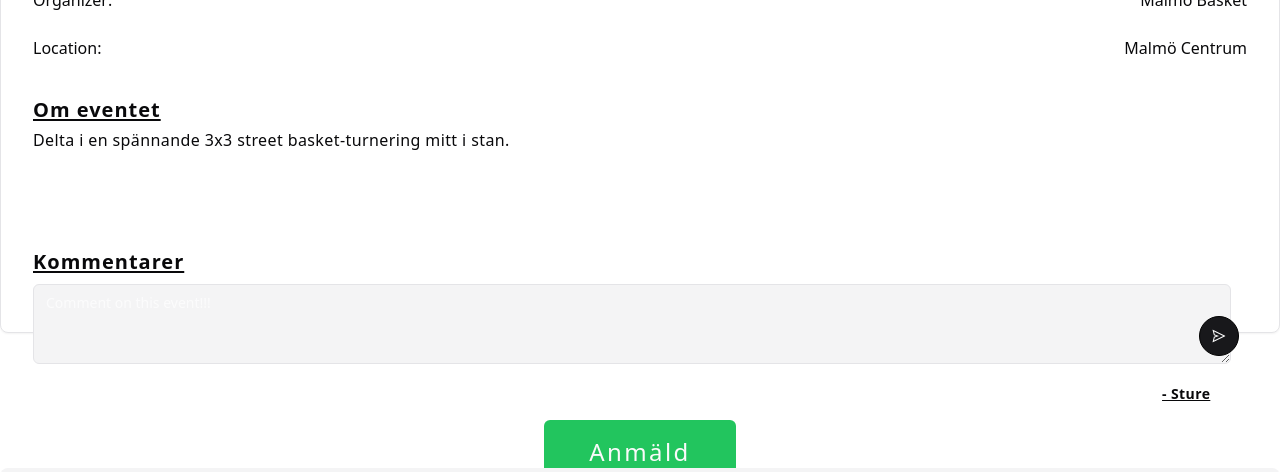
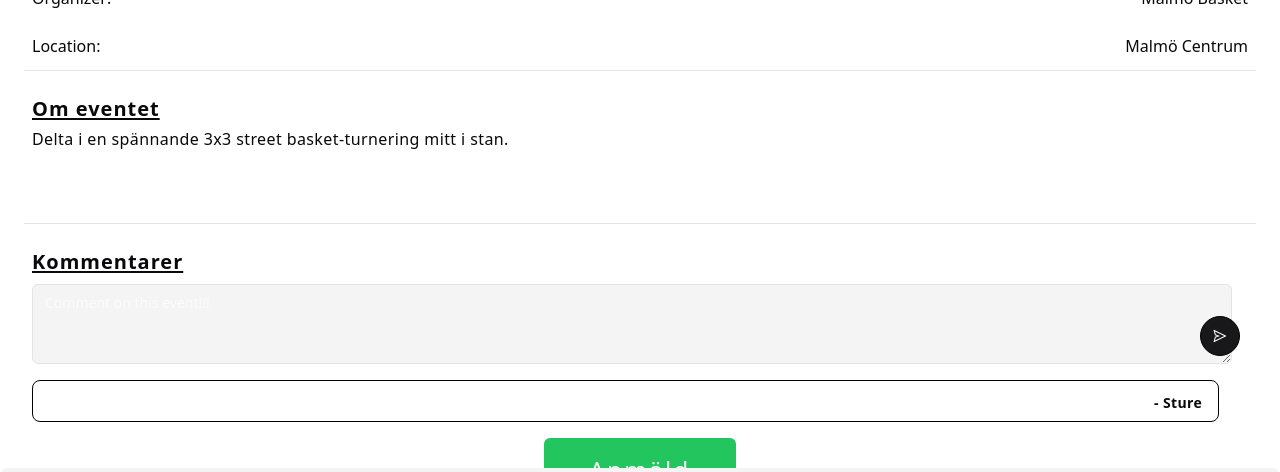
Before and after one commit to skoanton/hackathon, a React (Vite) app: page /event/01d5cabc-e0c5-42da-853d-7f167b16db36 in a window 1280 px wide. Both pictures are taken after a click on the button 1219 px from the left and 604 px from the top of the page. Shown: the part 268-740 px from the top of the page. Built offline with nearby package versions, Linux system fonts and the light colour scheme.

Commit message:
seperator

```diff
--- a/package.json
+++ b/package.json
@@ -16,6 +16,7 @@
       "@radix-ui/react-navigation-menu": "^1.1.4",
       "@radix-ui/react-popover": "^1.0.7",
       "@radix-ui/react-scroll-area": "^1.0.5",
+      "@radix-ui/react-separator": "^1.0.3",
       "@radix-ui/react-slot": "^1.0.2",
       "@radix-ui/react-toggle": "^1.0.3",
       "class-variance-authority": "^0.7.0",
--- a/src/components/EventView/EventView.tsx
+++ b/src/components/EventView/EventView.tsx
@@ -69,7 +69,7 @@ const EventCard = () => {
 
   return (
     currentEvent && (
-      <Card className=" w-screen h-screen">
+      <Card className=" w-screen h-screen border-none shadow-none">
         <CardHeader>
           <h1 className="text-4xl font-bold tracking-wider text-center">{currentEvent.title}</h1>
           <h2 className="text-center underline tracking-wider">{currentEvent.date.toDateString()}</h2>
@@ -98,20 +98,22 @@ const EventCard = () => {
               <p>{currentEvent.location}</p>
             </div>
           </div>
+          <hr className="bg-black" />
           <div className="h-32 w-full mt-6 rounded-lg flex flex-col gap-0 pl-2 ">
             <h1 className="underline underline-offset-2 text-xl font-bold tracking-wider h-8">Om eventet</h1>
             <p className="tracking-wide">{currentEvent.description}</p>
           </div>
+          <hr className="bg-black" />
+
           <div className="h-auto w-full mt-6 rounded-lg flex flex-col gap-0 pl-2 ">
             <h1 className=" underline underline-offset-2 text-xl font-bold tracking-wider h-8 mb-3">Kommentarer</h1>
             <EventComment currentEvent={currentEvent} />
-
             <div className="tracking-wide flex gap-2 flex-col w-[97%] mt-6 mb-4">
               {currentEvent.comments?.map((comment) => {
                 return (
-                  <div className=" rounded-l pl-2" key={comment.id}>
+                  <div className=" rounded-lg px-2 py-2 border-[1px] border-black" key={comment.id}>
                     <p>{comment.post}</p>
-                    <p className="underline font-bold text-sm mt-1 text-right pr-2">- {comment.name}</p>
+                    <p className=" font-bold text-sm mt-1 text-right pr-2">- {comment.name}</p>
                   </div>
                 );
               })}
--- /dev/null
+++ b/src/components/ui/separator.tsx
@@ -0,0 +1,31 @@
+"use client"
+
+import * as React from "react"
+import * as SeparatorPrimitive from "@radix-ui/react-separator"
+
+import { cn } from "@/lib/utils"
+
+const Separator = React.forwardRef<
+  React.ElementRef<typeof SeparatorPrimitive.Root>,
+  React.ComponentPropsWithoutRef<typeof SeparatorPrimitive.Root>
+>(
+  (
+    { className, orientation = "horizontal", decorative = true, ...props },
+    ref
+  ) => (
+    <SeparatorPrimitive.Root
+      ref={ref}
+      decorative={decorative}
+      orientation={orientation}
+      className={cn(
+        "shrink-0 bg-border",
+        orientation === "horizontal" ? "h-[1px] w-full" : "h-full w-[1px]",
+        className
+      )}
+      {...props}
+    />
+  )
+)
+Separator.displayName = SeparatorPrimitive.Root.displayName
+
+export { Separator }
```
Also changed, not shown: 1 other file (tests, documents, lock files or other folders).
